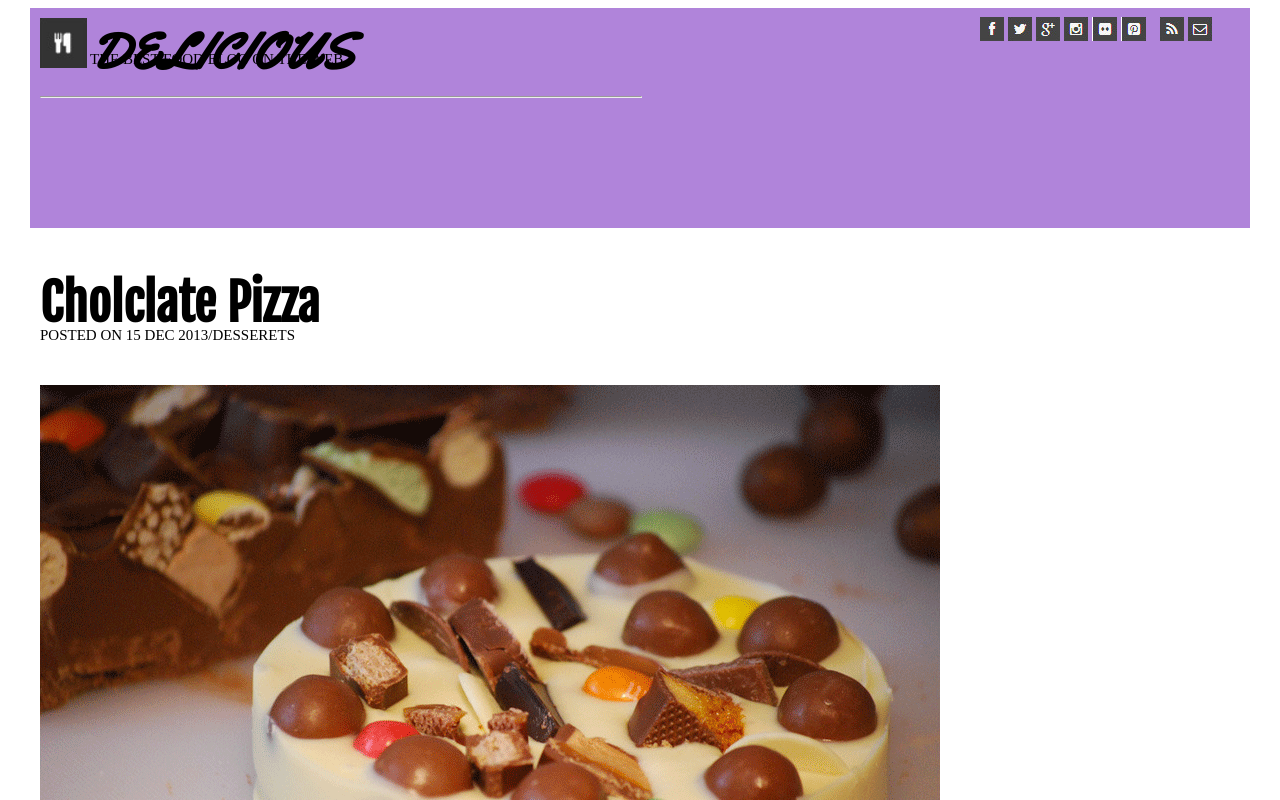
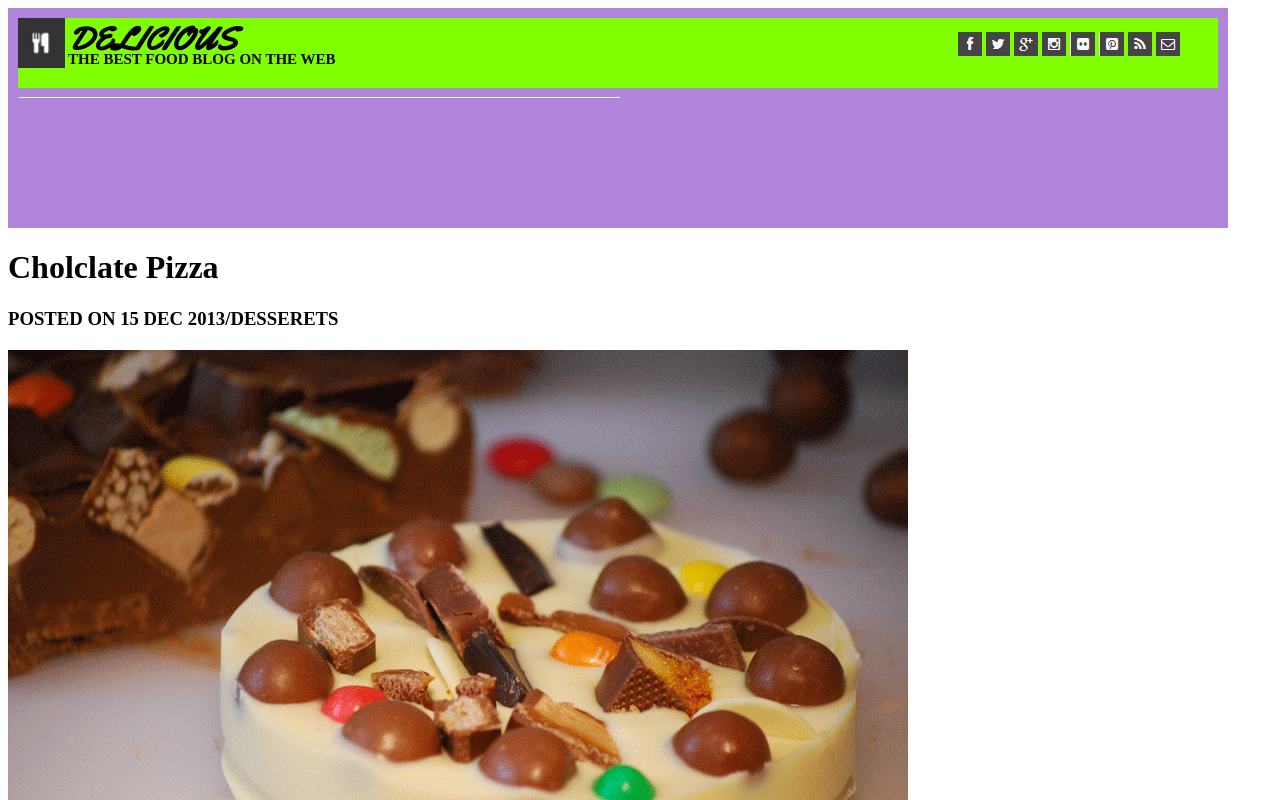
Before and after one commit to RaneemAbdulazez/chocolate-pizza, a plain HTML site: page index.html in a window 1280 px wide. Shown: the top 800 px of the page. Drawn offline with Linux system fonts and the light colour scheme; a web font is replaced by a local one.

Commit message:
Revert "until postedon"

```diff
--- a/index.html
+++ b/index.html
@@ -3,8 +3,6 @@
 <head >
     <link rel="preconnect" href="https://fonts.gstatic.com">
 <link href="https://fonts.googleapis.com/css2?family=Antic+Slab&family=Yellowtail&display=swap" rel="stylesheet">
-<link rel="preconnect" href="https://fonts.gstatic.com">
-<link href="https://fonts.googleapis.com/css2?family=Fjalla+One&display=swap" rel="stylesheet">
 
     <link href="https://fonts.googleapis.com/css2?family=Yellowtail&display=swap" rel="stylesheet">
     <link rel="stylesheet" href="style.css">
@@ -29,20 +27,15 @@
               <li><img src="img\insta-icon.png" alt="instagram"></li>
               <li><img src="img\flic-icon.png" alt="flic"></li>
               <li><img src="img\pint-icon.png" alt="pentreist"></li>
-
-
-              <li><img class="lasicons" src="img\rss-icon.png" alt="rss"></li>
-              <li><img class="lasicons" src="img\mail-icon.png" alt="mail"></li>
-
+              <li><img src="img\rss-icon.png" alt="rss"></li>
+              <li><img src="img\mail-icon.png" alt="mail"></li>
           </ul>
       </nav>
 
   </header>
   <main>
       <h1>Cholclate Pizza</h1>
-      <h3 id="posted">POSTED ON 15 DEC 2013/DESSERETS </h3>
-
-
+      <h3>POSTED ON 15 DEC 2013/DESSERETS </h3>
       <img src="img\choco-pizza.png" alt="CholclatePizza">
       <img src="img\print-icon.png" alt="print">
       <p>Lorem ipsum dolor sit amet consectetur adipisicing elit.
--- a/style.css
+++ b/style.css
@@ -1,15 +1,8 @@
-/* *{
-    border: 1px solid red !important;
-} */
-
-
 header {
     background-color: rgb(176, 132, 218);
-width: 1200px;
- height: 200px;
+width: 1200px; height: 200px;
 position: relative ;
 padding: 10px;
-margin: auto;
 }
 #delicious{
     font-family: 'Yellowtail', cursive;
@@ -23,7 +16,7 @@ margin: auto;
 
 #pizza {
     height: 70px;
-
+   background-color: chartreuse;
 }
 
 #bestfood {
@@ -31,7 +24,6 @@ margin: auto;
     top: 33px;
     height: 5px;
     font-family: 'Antic Slab', serif;
-    font-weight: lighter;
     font-size:15PX ;
     left: 50PX;
     margin: 10px;
@@ -44,41 +36,7 @@ nav, ul , li{
     display: inline-block;
     position: relative;
     left: 300px;
-    bottom: 35px;
-
-
+    bottom: 30px;
 
 
 }
-
-
-.lasicons{
-    position: relative;
-    left: 10px;
-    padding: 0px;
-
-
-}
-
-main{
-    margin: auto;
-    width: 1200px;
-    padding: 10px;
-}
-
-
-h1{
-    font-family: 'Fjalla One', sans-serif;
-    font-size: 50px;
-    position: relative;
-
-}
-#posted{
-    font-family: 'Antic Slab', serif;
-    font-weight:lighter;
-    margin: 0;
-    position: relative;
-    bottom: 40px;
-    font-size:15PX ;
-
-}
```
